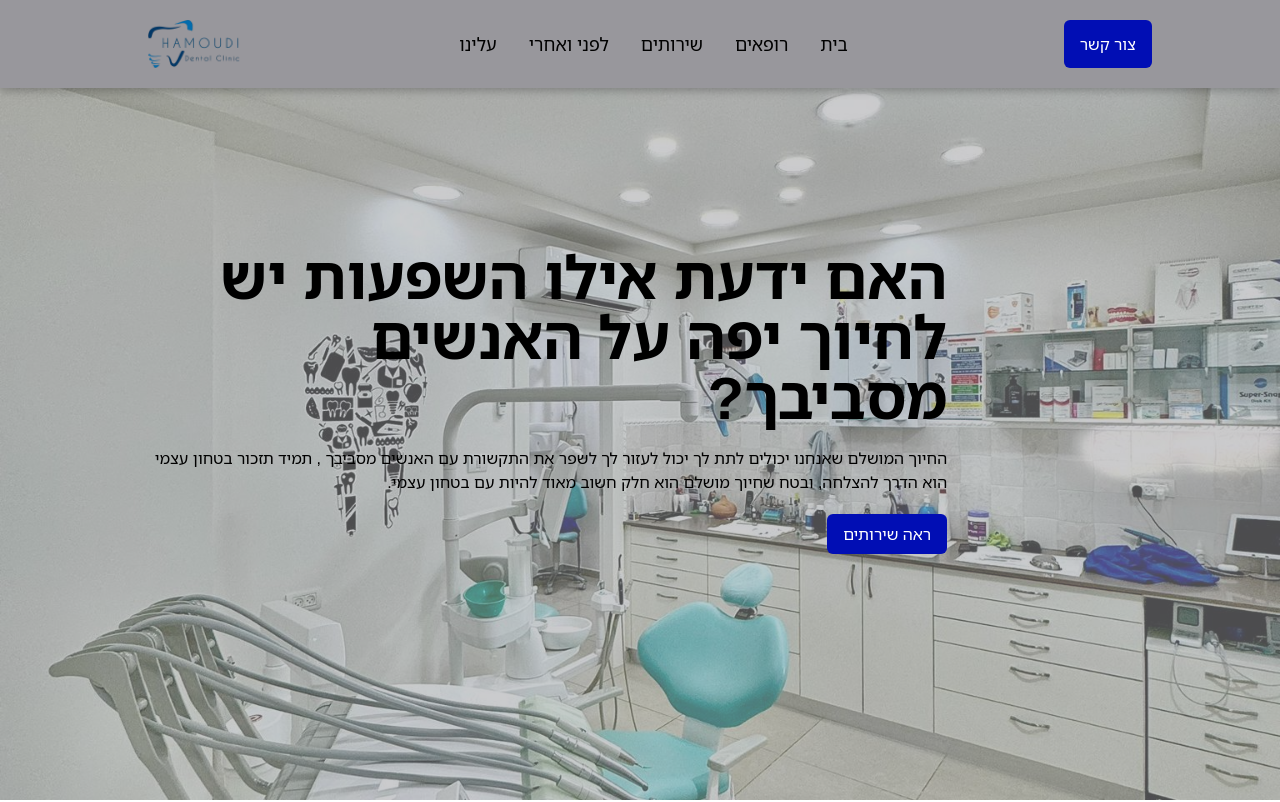
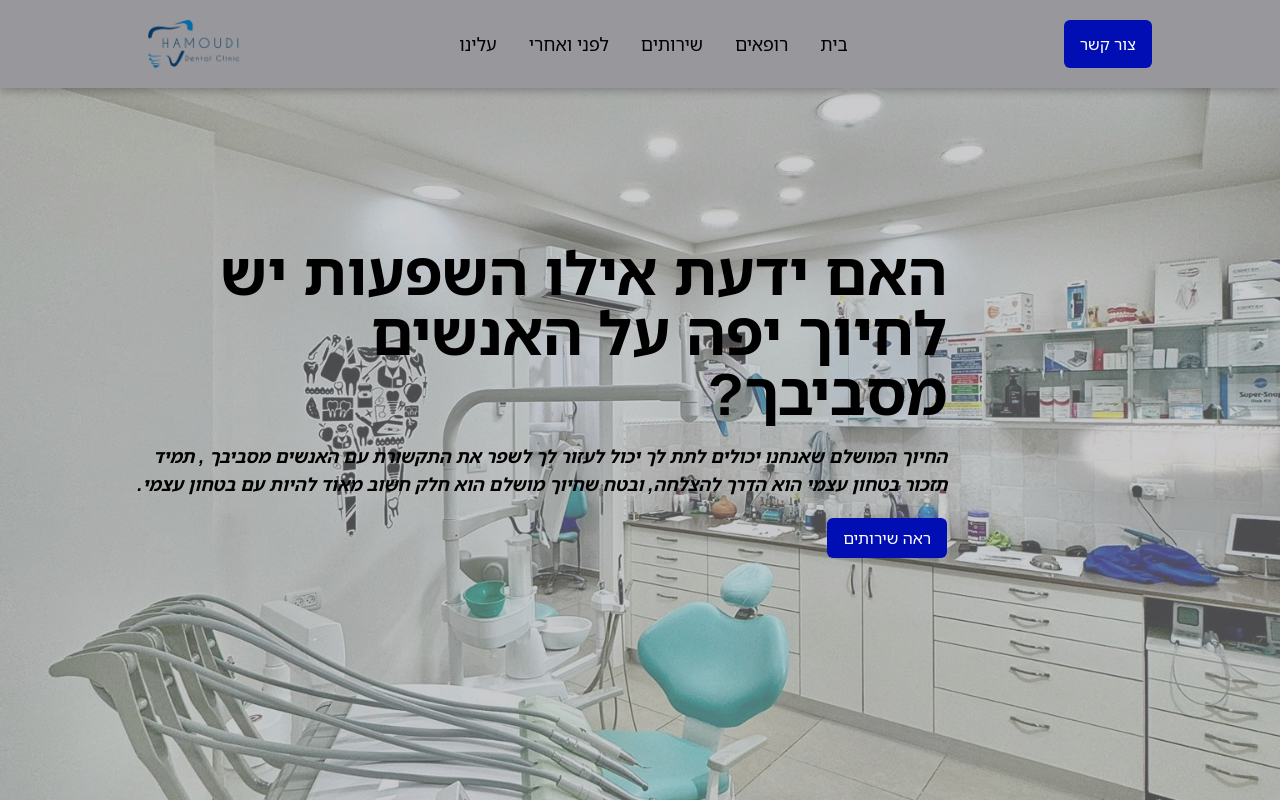
Before and after one commit to Ashrafhij/tailwinddemo, a React (Create React App) app: page / in a window 1280 px wide. Shown: the top 802 px of the page. Built offline with nearby package versions, Linux system fonts and the light colour scheme.

Commit message:
italic font

```diff
--- a/src/components/Home.js
+++ b/src/components/Home.js
@@ -38,7 +38,7 @@ const Home = () => {
             <h1 className="text-5xl lg:text-6xl md:text-4xl sm:text-3xl font-semibold leading-tight text-right">
             האם ידעת אילו השפעות יש לחיוך יפה על האנשים מסביבך?
             </h1>
-            <p>החיוך המושלם שאנחנו יכולים לתת לך יכול לעזור לך לשפר את התקשורת עם האנשים מסביבך , תמיד תזכור בטחון עצמי הוא הדרך להצלחה, ובטח שחיוך מושלם הוא חלק חשוב מאוד להיות עם בטחון עצמי.</p>
+            <p className="text-lg font-bold italic text-right">החיוך המושלם שאנחנו יכולים לתת לך יכול לעזור לך לשפר את התקשורת עם האנשים מסביבך , תמיד תזכור בטחון עצמי הוא הדרך להצלחה, ובטח שחיוך מושלם הוא חלק חשוב מאוד להיות עם בטחון עצמי.</p>
 
             <a href="#DentalAreasSection">
               <Button title="ראה שירותים" />
```
